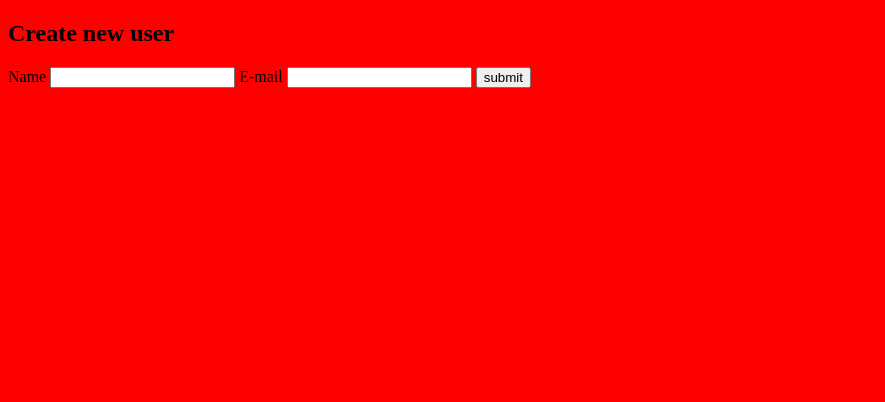
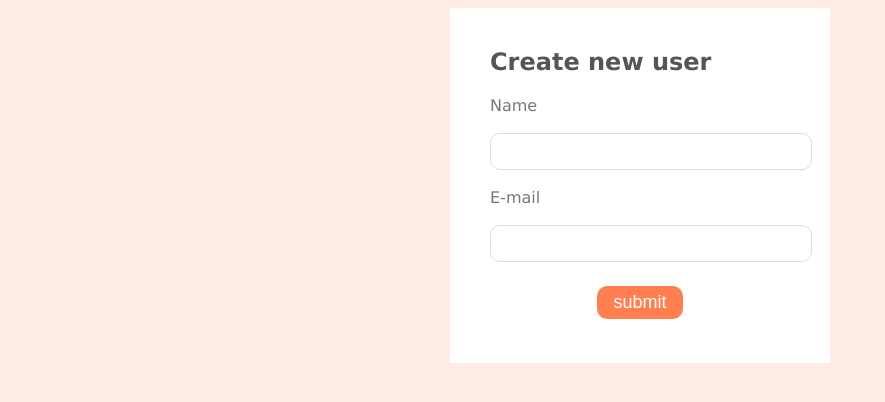
Before and after one commit to piechowiaq/validation-class-oop, a PHP site: page / in a window 1280 px wide. Shown: the top 402 px of the page, without its empty margins (0-885 px from the left). Run offline with PHP 8.4, Linux system fonts and the light colour scheme.

Commit message:
adding styling

```diff
--- a/index.php
+++ b/index.php
@@ -1,3 +1,9 @@
+<?php
+    if(isset($_POST['submit'])){
+        echo 'form submitted';
+    }
+
+?>
 <!doctype html>
 <html lang="en">
 <head>
@@ -11,7 +17,7 @@
 <body>
     <div class="new-user">
         <h2>Create new user</h2>
-        <form action="" method="post">
+        <form action="<?= $_SERVER['PHP_SELF'] ?>" method="post">
             <label for="username">Name</label>
             <input type="text" name="username">
             <label for="email">E-mail</label>
--- a/styles.css
+++ b/styles.css
@@ -1,3 +1,42 @@
 body {
-    background-color: red;
+    background: #ffece5;
+    font-family: Verdana;
 }
+
+.new-user {
+    background: #fff;
+    padding: 20px 40px;
+    max-width: 300px;
+    margin: 0 auto;
+}
+
+h2 {
+    color: #555;
+}
+
+label, input {
+    display: block;
+    margin: 18px 0;
+}
+
+label {
+    color: #777;
+}
+
+input[type='text'],
+input[type='email'] {
+    border: 1px solid #ddd;
+    padding: 10px;
+    border-radius: 10px;
+    width: 100%;
+}
+
+input[type='submit'] {
+    margin: 24px auto;
+    font-size: 18px;
+    background: coral;
+    color: #fff;
+    padding: 6px 16px;
+    border: none;
+    border-radius: 10px;
+}
```
